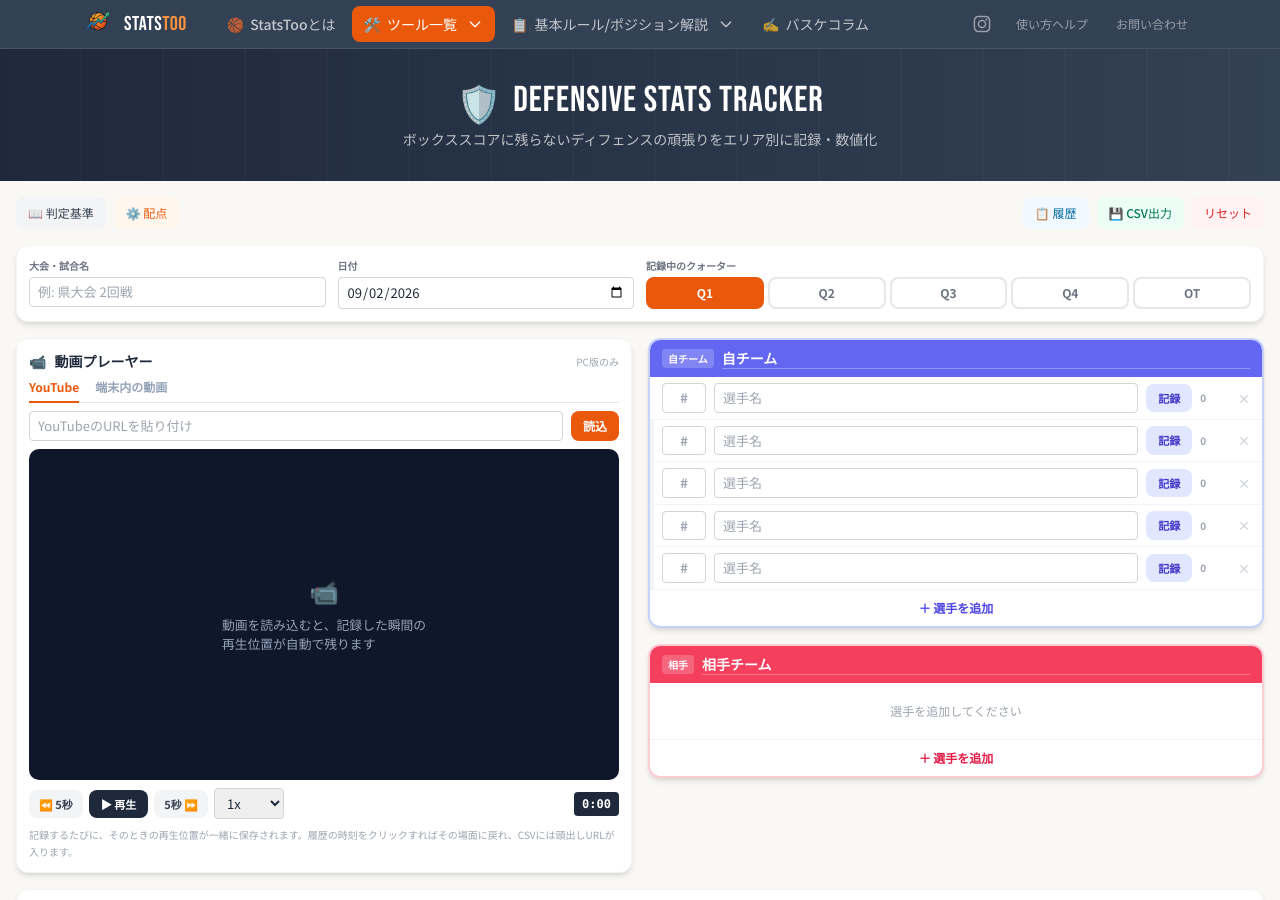
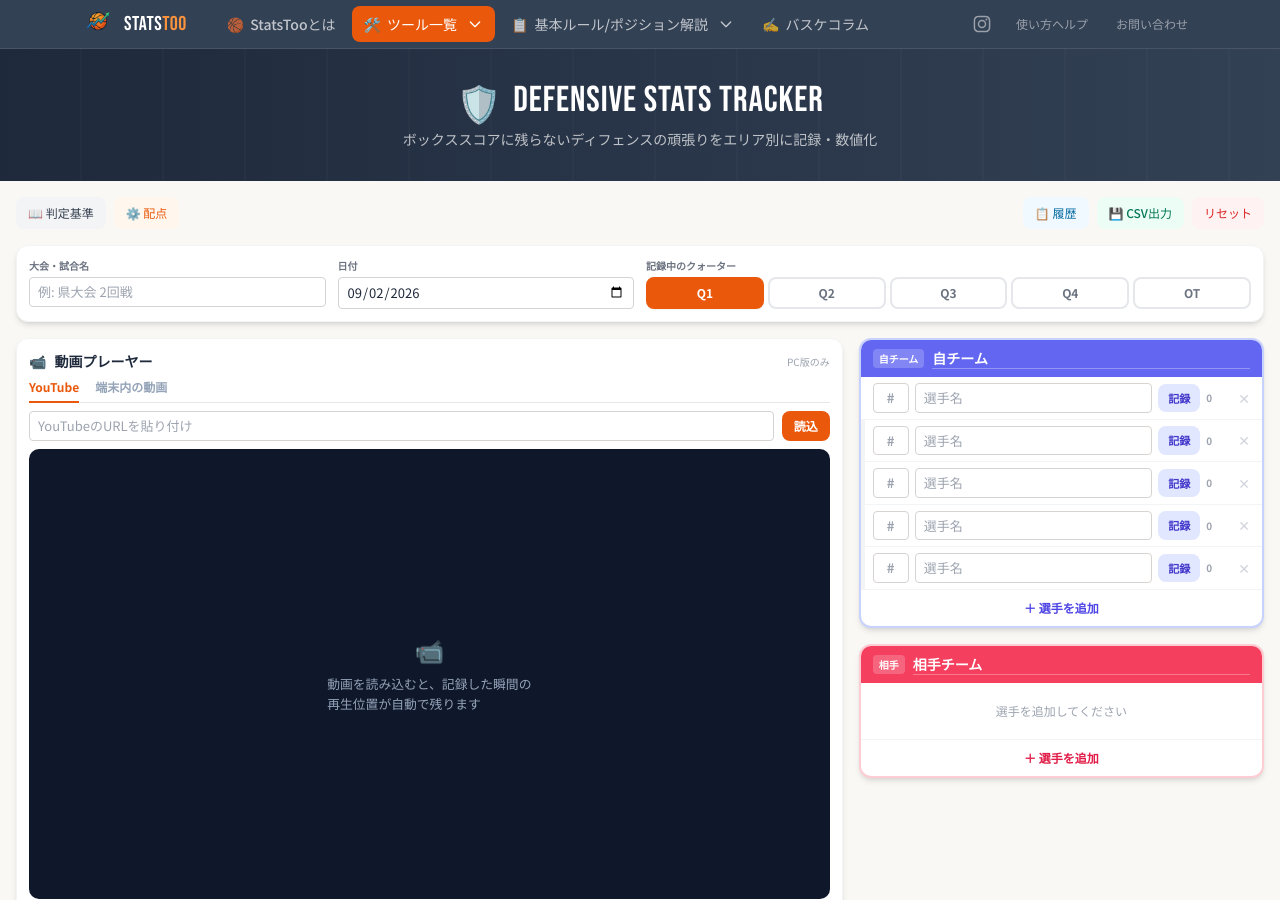
Before and after one commit to BSK-Ryo/statstoo, a Jekyll site: the page built from tools/defensive-stats/index.html, in a window 1280 px wide and 900 px high. Built offline with Jekyll 4.4.1, drawn with Linux system fonts in a browser that asks for light colours; nearby versions of some CDN libraries.

```diff
--- a/tools/defensive-stats/index.html
+++ b/tools/defensive-stats/index.html
@@ -175,10 +175,12 @@
     </section>
 
     <!-- ============================ Video (PC) + Teams ============================ -->
-    <div class="grid grid-cols-1 md:grid-cols-2 gap-4 mb-4 items-start">
+    <!-- .main-content は 1280px 未満だと 600px 幅しかないため、横並びは xl(1280px) から。
+         それ未満は縦積みにして動画を幅いっぱいに使い、sticky で追従させる -->
+    <div class="mb-4 xl:grid xl:grid-cols-3 xl:gap-4 xl:items-start">
 
-        <!-- Video Panel : PC のみ表示 -->
-        <section id="video-panel" class="hidden md:block md:sticky md:top-4 bg-white p-3 rounded-xl shadow-md border border-gray-100">
+        <!-- Video Panel : PC のみ表示。横並び時は 2/3 幅を使う -->
+        <section id="video-panel" class="hidden md:block xl:col-span-2 sticky top-4 z-20 mb-4 xl:mb-0 bg-white p-3 rounded-xl shadow-md border border-gray-100">
             <div class="flex items-center justify-between mb-2">
                 <h2 class="font-bold text-sm text-secondary flex items-center gap-2">
                     <span>📹</span> 動画プレーヤー
@@ -237,8 +239,8 @@
             </p>
         </section>
 
-        <!-- Teams -->
-        <div class="grid grid-cols-1 gap-4">
+        <!-- Teams : 縦積みレイアウトのときは横に並べ、横並びレイアウトでは縦に積む -->
+        <div class="grid grid-cols-1 md:grid-cols-2 xl:grid-cols-1 gap-4">
             <!-- Team A -->
             <div class="bg-white rounded-xl shadow-md border-2 border-indigo-200 overflow-hidden">
                 <div class="bg-indigo-500 text-white px-3 py-2 flex items-center gap-2">
@@ -1068,20 +1070,20 @@
                     const sel = this.selected && this.selected.playerId === p.id;
                     const n = hist.filter(h => h.playerId === p.id).length;
                     return `
-                    <div class="player-row ${sel ? (isA ? 'selected-ally' : 'selected-enemy') : 'hover:bg-gray-50'} px-2 py-1.5 flex items-center gap-2">
+                    <div class="player-row ${sel ? (isA ? 'selected-ally' : 'selected-enemy') : 'hover:bg-gray-50'} px-2 py-1.5 flex items-center gap-1.5">
                         <input type="text" value="${esc(p.number)}" placeholder="#" maxlength="3"
-                               class="edit-input text-center font-bold flex-shrink-0" style="width:44px"
+                               class="edit-input text-center font-bold flex-shrink-0" style="width:36px"
                                oninput="app.updatePlayer('${team}','${p.id}','number',this.value)">
                         <input type="text" value="${esc(p.name)}" placeholder="選手名"
                                class="edit-input flex-1 min-w-0"
                                oninput="app.updatePlayer('${team}','${p.id}','name',this.value)">
                         <button onclick="app.selectPlayer('${team}','${p.id}')"
-                                class="btn-press flex-shrink-0 px-3 py-1.5 rounded-lg text-[11px] font-bold transition ${sel
+                                class="btn-press flex-shrink-0 px-2.5 py-1.5 rounded-lg text-[11px] font-bold transition ${sel
                                     ? 'bg-primary text-white shadow-sm'
                                     : (isA ? 'bg-indigo-100 text-indigo-700 hover:bg-indigo-200' : 'bg-rose-100 text-rose-700 hover:bg-rose-200')}">
                             ${sel ? '記録中' : '記録'}
                         </button>
-                        <span class="flex-shrink-0 text-[10px] font-bold text-gray-400 tabular-nums" style="width:26px">${n}</span>
+                        <span class="flex-shrink-0 text-[10px] font-bold text-gray-400 tabular-nums" style="width:22px">${n}</span>
                         <button onclick="app.removePlayer('${team}','${p.id}')"
                                 class="flex-shrink-0 text-gray-300 hover:text-rose-500 transition text-sm leading-none px-1">✕</button>
                     </div>`;
```
